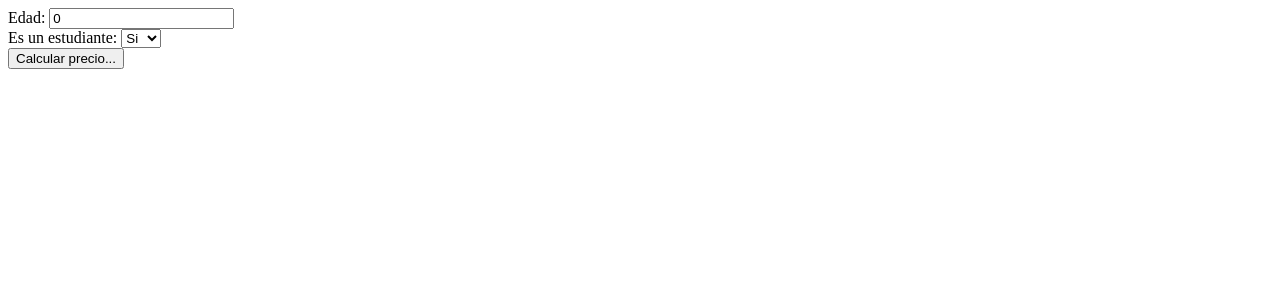
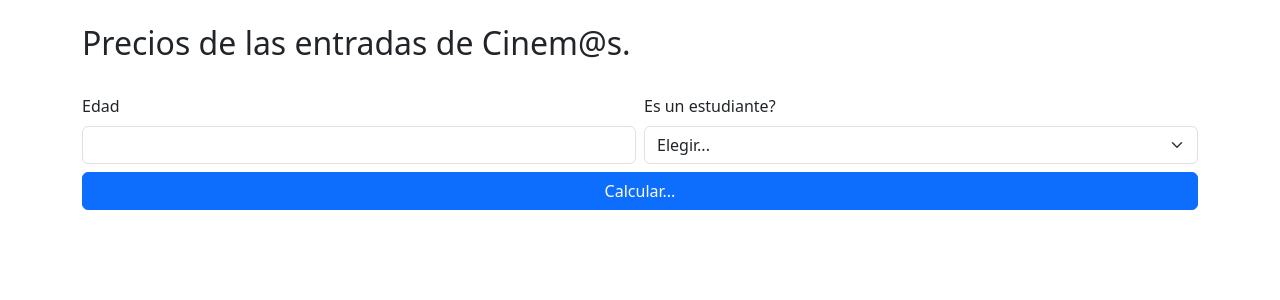
Before and after one commit to veraAlan/PWD-2022, a PHP site: page / in a window 1280 px wide. Shown: the top 300 px of the page. Run offline with PHP 8.4, Linux system fonts and the light colour scheme; some libraries are stand-ins or nearby versions.

Commit message:
Completed E8.

```diff
--- a/TP2/TP1Validations/E8/View/index.php
+++ b/TP2/TP1Validations/E8/View/index.php
@@ -5,18 +5,53 @@
     <meta charset="UTF-8">
     <meta http-equiv="X-UA-Compatible" content="IE=edge">
     <meta name="viewport" content="width=device-width, initial-scale=1.0">
+    <!-- Bootstrap Ref -->
+    <link href="../../../Libraries/Bootstrap/css/bootstrap.min.css" rel="stylesheet">
+    <script src="../../../Libraries/Bootstrap/js/bootstrap.min.js" type="text/javascript"></script>
     <title>Cine Cinem@s</title>
 </head>
 
 <body>
-    <form action="../Controller/precio.php" method="GET">
-        Edad: <input type="number" id="age" name="age" value="0"><br />
-        Es un estudiante: <select id="student" name="student">
-            <option value="yes">Si</option>
-            <option value="no">No</option>
-        </select><br />
-        <input type="submit" value="Calcular precio...">
-    </form>
+    <div class="container-md w-auto">
+        <h2 class="py-4">Precios de las entradas de Cinem@s.</h2>
+        <form class="needs-validation row g-2" action="../Controller/precio.php" method="GET">
+            <div class="col-md">
+                <label for="ageValidation" class="form-label">Edad</label>
+                <input type="number" class="form-control" id="age" name="age" required>
+            </div>
+            <div class="col-md-6">
+                <label for="studentValidation" class="form-label">Es un estudiante?</label>
+                <select class="form-select" id="student" name="student" required>
+                    <option selected disabled value="">Elegir...</option>
+                    <option value="yes">Si</option>
+                    <option value="no">No</option>
+                </select>
+            </div>
+            <div class="col-md-12">
+                <button class="btn btn-primary w-100" type="submit">Calcular...</button>
+            </div>
+        </form>
+    </div>
+
+    <script type="text/javascript">
+        (() => {
+            'use strict'
+
+            const forms = document.querySelectorAll('.needs-validation')
+
+            Array.form(forms).forEach(form => {
+                form.addEventListener('submit', event => {
+                    if (!form.checkValidity()) {
+                        event.preventDefault()
+                        event.stopPropagation()
+                    }
+
+                    form.classList.add('was-validated')
+                }, false)
+            })
+
+        })()
+    </script>
 </body>
 
 </html>
```
Also changed, not shown: TP2/TP1Validations/E8/Controller/precio.php (+12 -10 lines).
